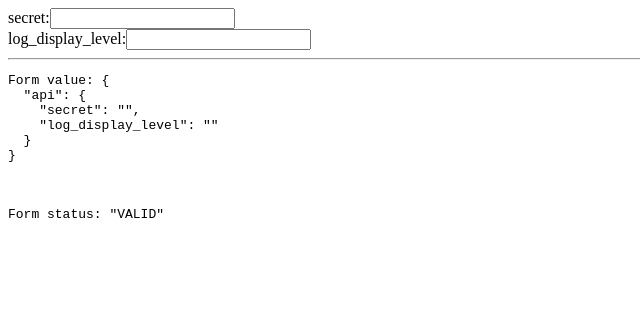
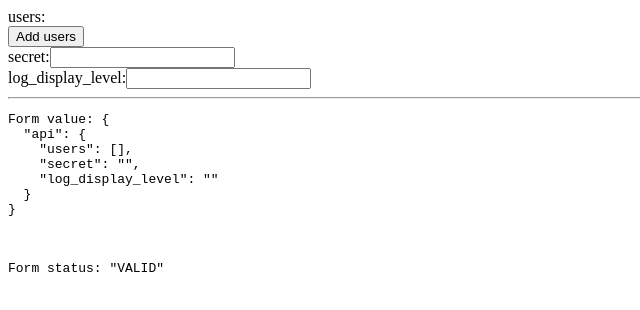
Before and after one commit to alo/angular-dinamic-forms-concepts, an Angular app: page / in a window 1280 px wide. Shown: the top 310 px of the page, without its empty margins (0-640 px from the left). Built offline with nearby package versions, Linux system fonts and the light colour scheme.

Commit message:
feat: dinamic array form

```diff
--- a/src/app/app.component.html
+++ b/src/app/app.component.html
@@ -1,8 +1,25 @@
 <form [formGroup]="configForm">
   <div formGroupName="api">
     <div *ngFor="let prop of props">
-      <label>{{ prop.key }}:</label>
-      <input [type]="prop.type" [formControlName]="prop.key">
+      <ng-container *ngIf="prop.type === 'text'">
+        <label>{{ prop.key }}:</label>
+        <input [type]="prop.type" [formControlName]="prop.key">
+      </ng-container>
+
+      <ng-container *ngIf="prop.type === 'array'">
+        <label>
+          {{ prop.key }}:
+        </label>
+        <div [formArrayName]="prop.key" class="well well-lg">
+          <div *ngFor="let user of configForm.controls.api.controls[prop.key].controls; let i=index" [formGroupName]="i">
+            <label>
+              {{ prop.key }} #{{i + 1}}:
+              <input class="form-control" formControlName="value">
+            </label>
+          </div>
+          <button (click)="addControl(prop.key)" type="button">Add {{ prop.key }}</button>
+        </div>
+      </ng-container>
     </div>
   </div>
 </form>
--- a/src/app/app.component.ts
+++ b/src/app/app.component.ts
@@ -59,6 +59,13 @@ export class AppComponent {
           label: formDataObject[key].label,
           type: 'text'
         });
+      } else if (this.api.properties[key].type === 'array') {
+        formDataObject[key] = new FormArray([]);
+        this.props.push({
+          key: key,
+          label: formDataObject[key].label,
+          type: 'array'
+        });
       }
     });
     this.configForm = this.fb.group({
@@ -69,13 +76,13 @@ export class AppComponent {
 
   }
 
-  get users() {
+  /* get users() {
     return this.configForm.get('api.users') as FormArray;
-  }
+  } */
 
-  addUser(user) {
+  addControl(controlName) {
     // this.control.push(new FormControl(user));
-    this.users.push(this.fb.group({value: ''}) );
+    this.configForm.controls.api.controls[controlName].push(this.fb.group({value: ''}));
   }
 
 
```
